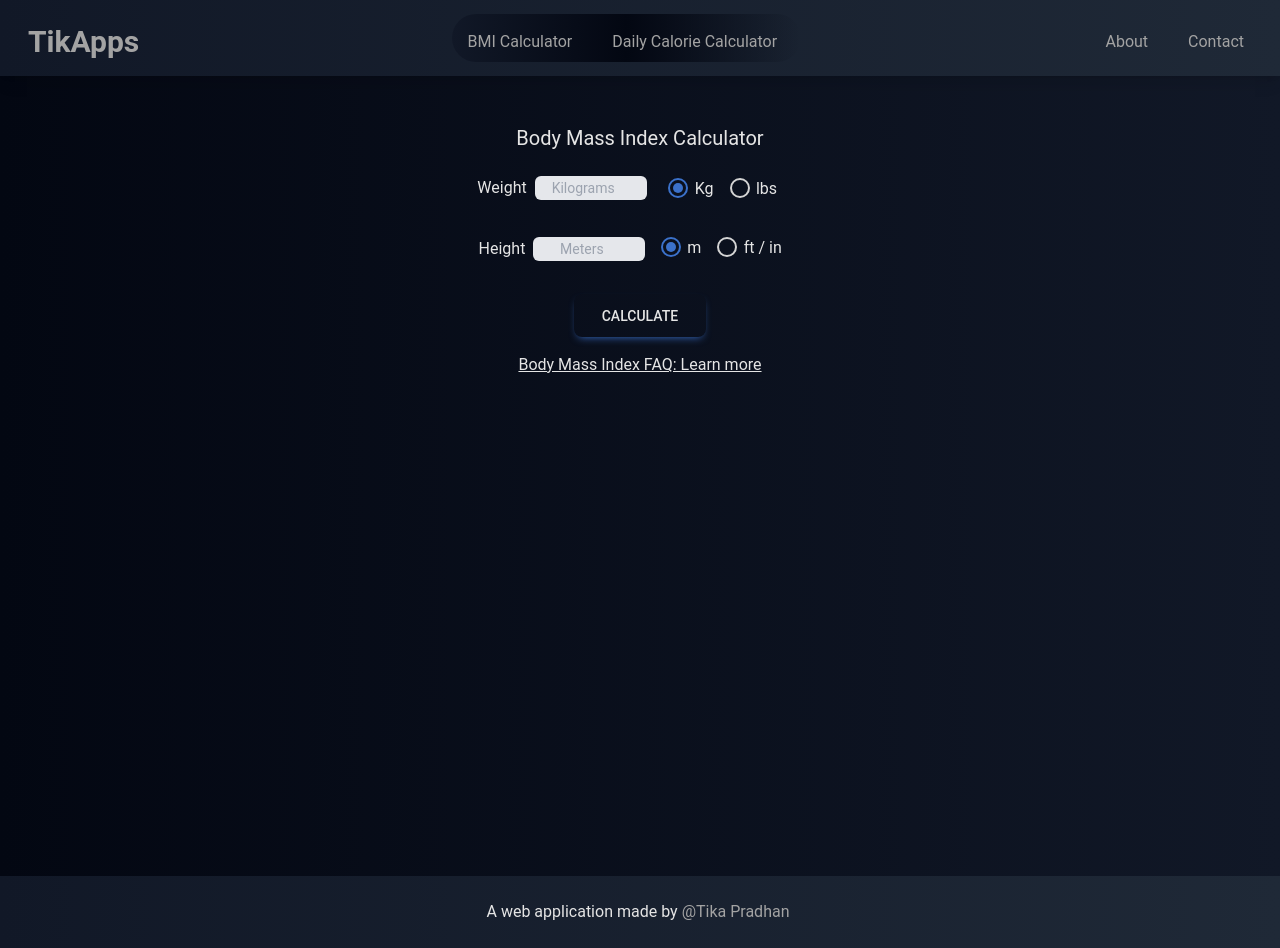
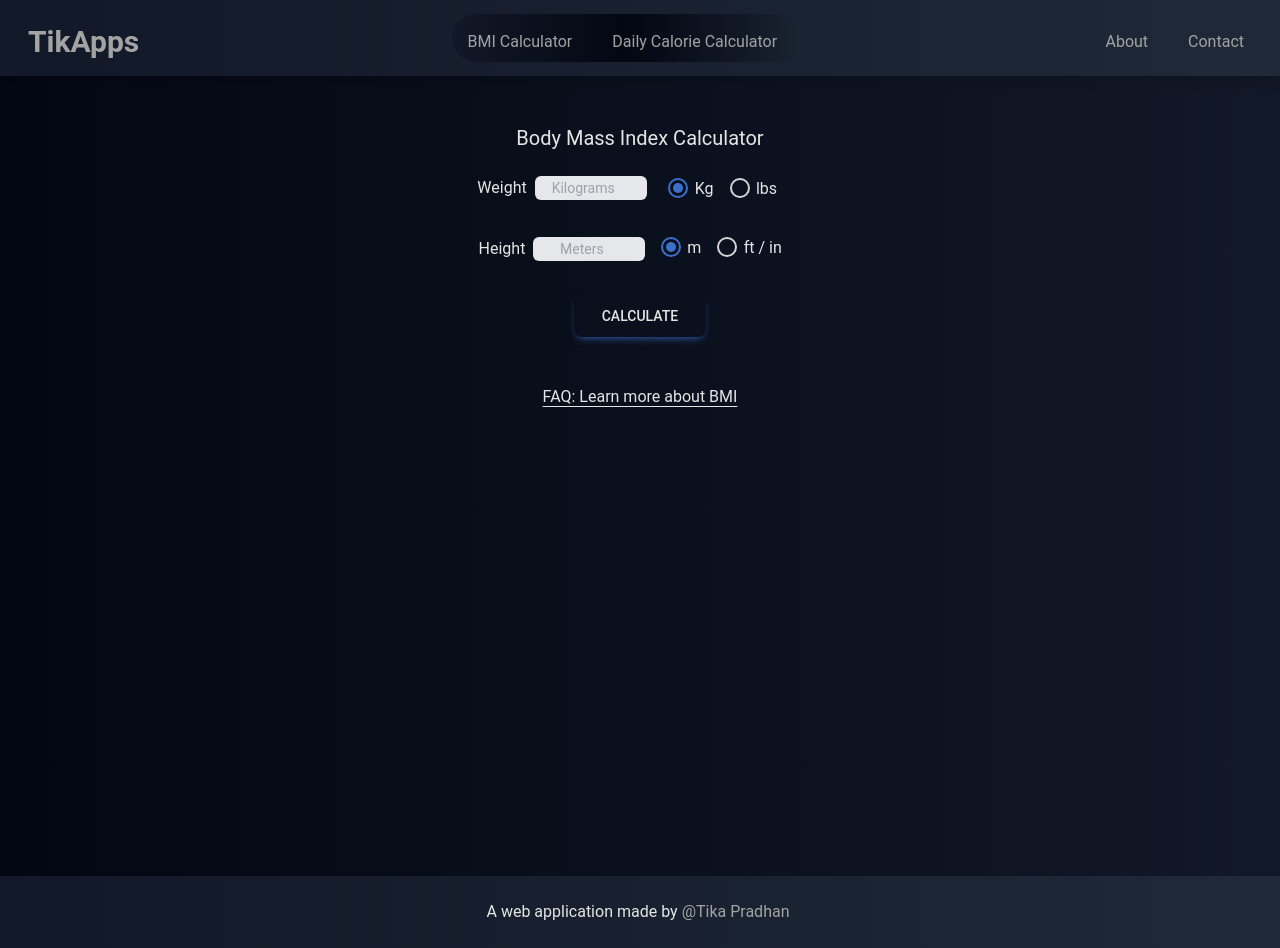
Before and after one commit to tikap/TikApps, a Next.js app: page /bmi in a window 1280 px wide. Built offline with nearby package versions, Linux system fonts and the light colour scheme; what tw-elements would draw is missing.

Commit message:
Polish BMI FAQ link

```diff
--- a/app/bmi/bmi.js
+++ b/app/bmi/bmi.js
@@ -291,8 +291,11 @@ export default function Bmi() {
         ) : null}
       </div>
 
-      <Link className="underline m-8" href="./about#BodyMassIndexCalculator">
-        Body Mass Index FAQ: Learn more
+      <Link
+        className="block underline underline-offset-4 mt-8"
+        href="./about#BodyMassIndexCalculator"
+      >
+        FAQ: Learn more about BMI
       </Link>
     </div>
   );
```
